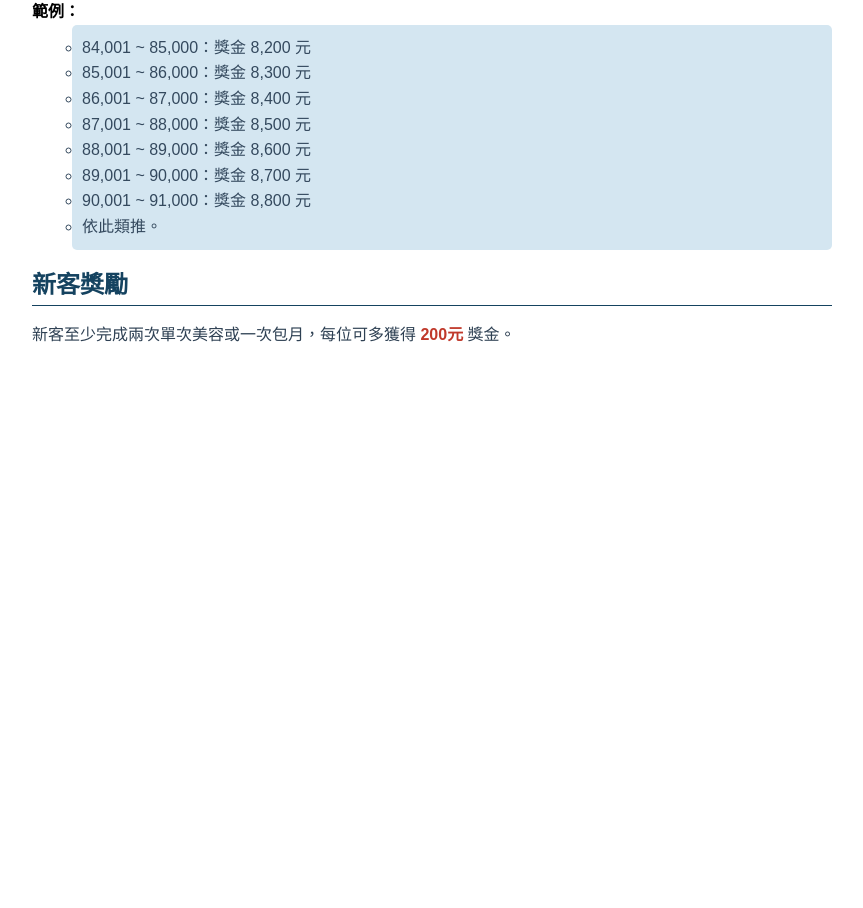
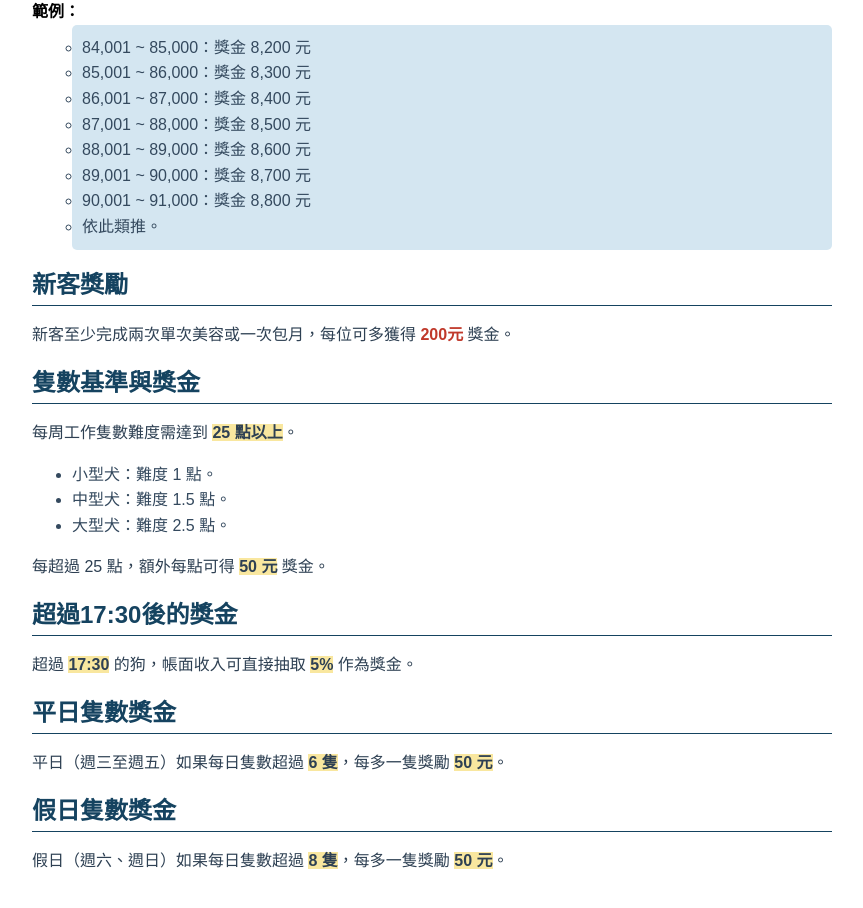
Before and after one commit to SaccWu1020/petssalarydesc, a plain HTML site: page index.html in a window 1280 px wide. Shown: the part 1058-1966 px from the top of the page, without its empty margins (208-1071 px from the left). Before the commit the page ends 1442 px from the top, so only its background shows below. Drawn offline with Linux system fonts and the light colour scheme.

Commit message:
Update index.html

```diff
--- a/index.html
+++ b/index.html
@@ -139,6 +139,24 @@
 
     <h2>新客獎勵</h2>
     <p>新客至少完成兩次單次美容或一次包月，每位可多獲得 <span class="reward">200元</span> 獎金。</p>
+
+    <h2>隻數基準與獎金</h2>
+    <p>每周工作隻數難度需達到 <span class="highlight">25 點以上</span>。</p>
+    <ul>
+        <li>小型犬：難度 1 點。</li>
+        <li>中型犬：難度 1.5 點。</li>
+        <li>大型犬：難度 2.5 點。</li>
+    </ul>
+    <p>每超過 25 點，額外每點可得 <span class="highlight">50 元</span> 獎金。</p>
+
+    <h2>超過17:30後的獎金</h2>
+    <p>超過 <span class="highlight">17:30</span> 的狗，帳面收入可直接抽取 <span class="highlight">5%</span> 作為獎金。</p>
+
+    <h2>平日隻數獎金</h2>
+    <p>平日（週三至週五）如果每日隻數超過 <span class="highlight">6 隻</span>，每多一隻獎勵 <span class="highlight">50 元</span>。</p>
+
+    <h2>假日隻數獎金</h2>
+    <p>假日（週六、週日）如果每日隻數超過 <span class="highlight">8 隻</span>，每多一隻獎勵 <span class="highlight">50 元</span>。</p>
 </body>
 
 </html>
```
